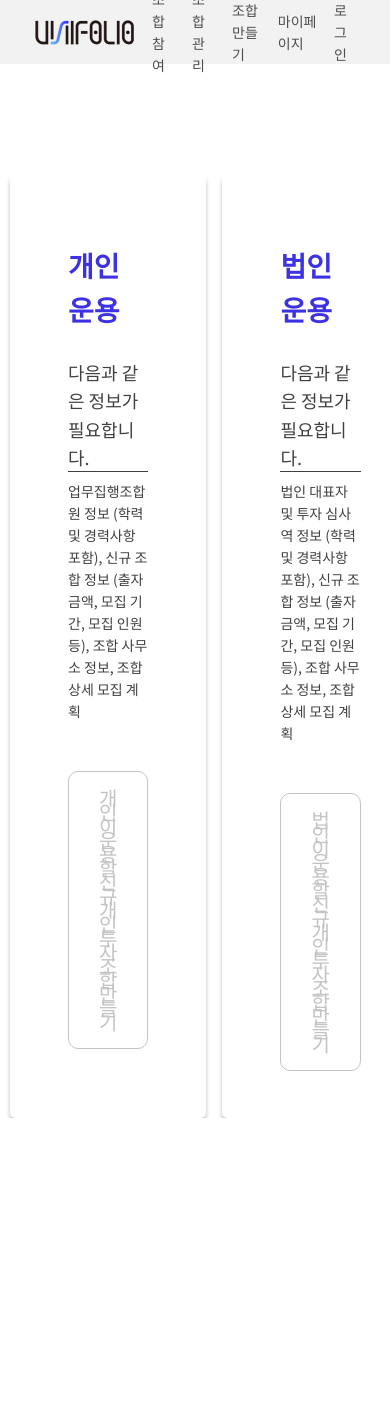
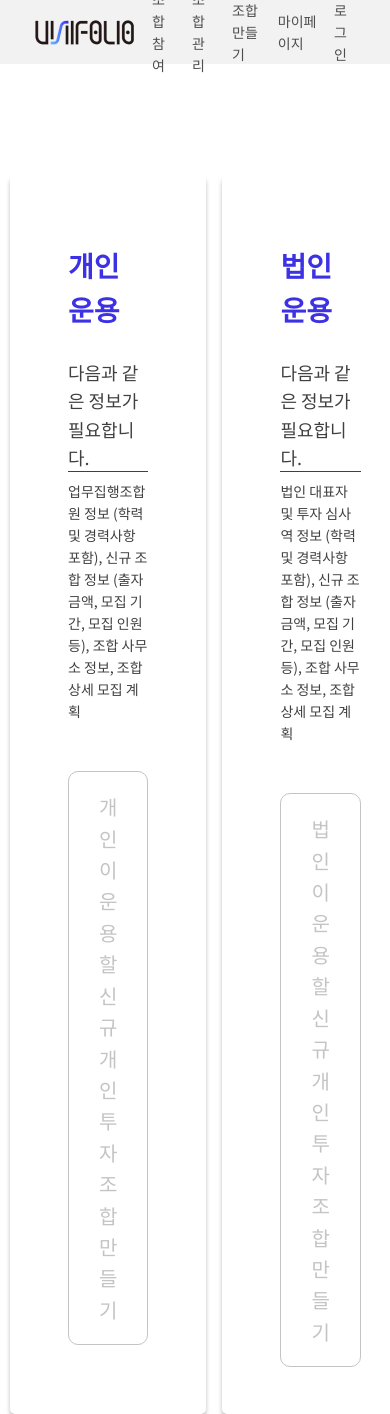
Before and after one commit to unifolio/unifolio-front, a React (Create React App) app: page /union/new in a window 390 px wide. Shown: the top 1414 px of the page. Before the commit the page ends 1118 px from the top, so only its background shows below. Built offline with nearby package versions, Linux system fonts and the light colour scheme; what axios-extensions would draw is missing.

Commit message:
chore: line-height 정리를 통한 반응형상태의 가독성 증가

```diff
--- a/src/components/common/CreateUnionSelectCard.js
+++ b/src/components/common/CreateUnionSelectCard.js
@@ -96,7 +96,6 @@ const CardRow = styled.div`
 const CardButton = styled.button`
   width:100%;
   font-size: 20px;
-  line-height: 14px;
   padding: 19px 30px;
 
   border: 1px solid #C4C4C4;
```
